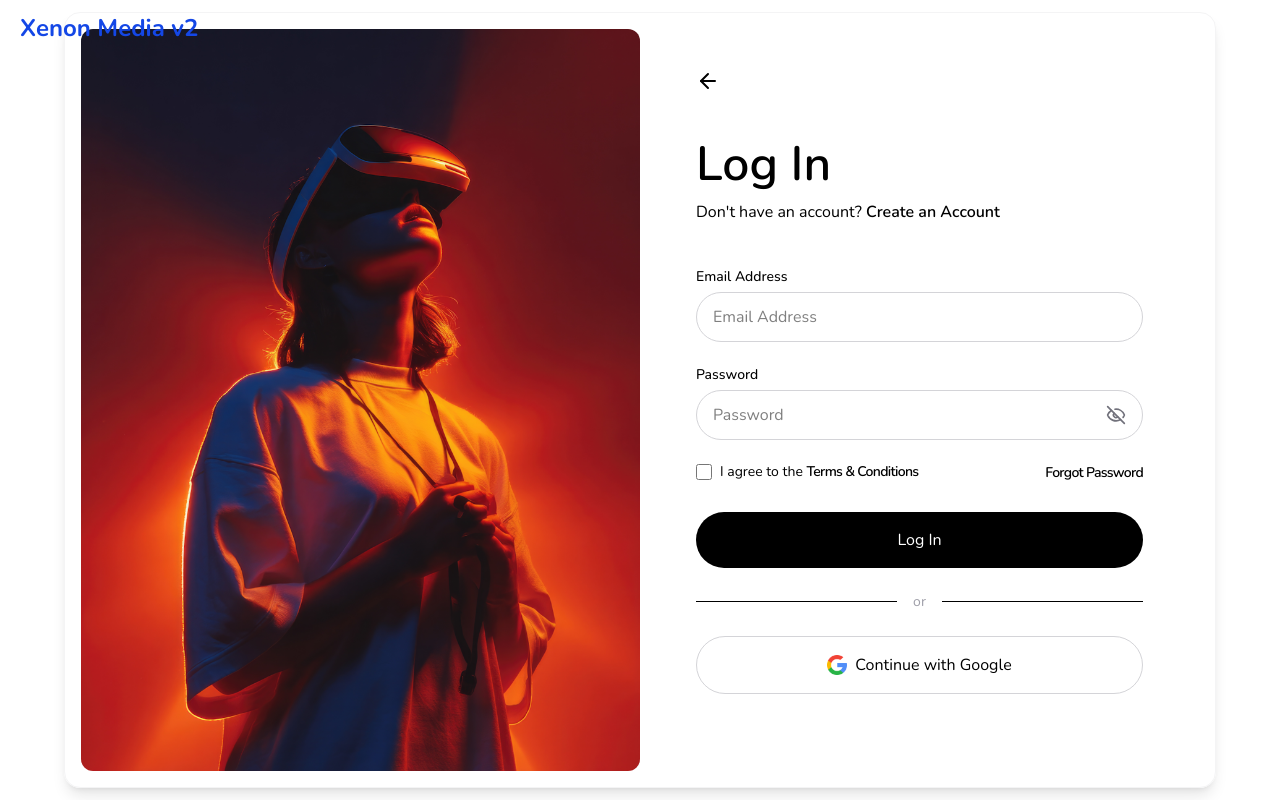
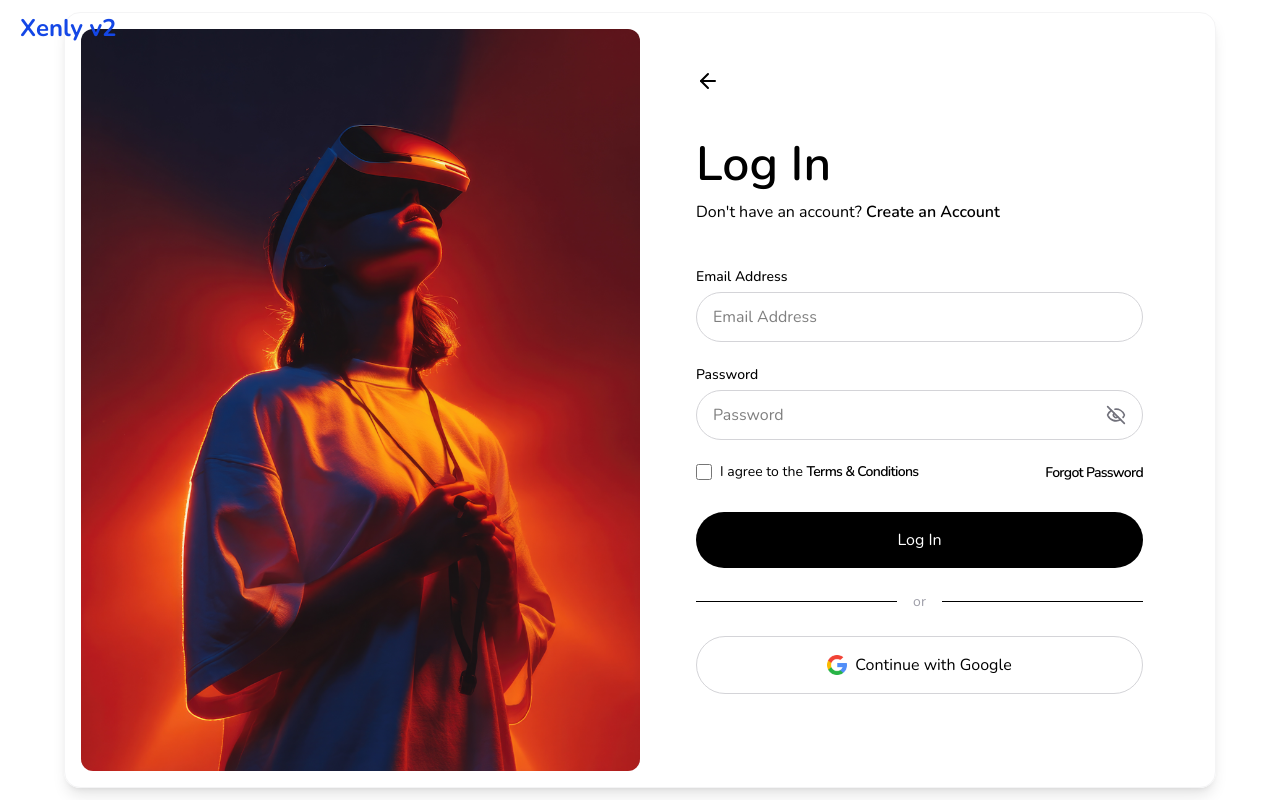
Before and after one commit to devsujoydas/xenon-media-v2-client, a React (Vite) app: page /login in a window 1280 px wide. Built offline with nearby package versions, Linux system fonts and the light colour scheme; no server answers; a web font is replaced by a local one.

Commit message:
update xenly_2.0

```diff
--- a/index.html
+++ b/index.html
@@ -6,7 +6,7 @@
   <meta name="viewport" content="width=device-width, initial-scale=1.0" />
   <link rel="shortcut icon" href="/logo.png" type="image/x-icon">
 
-  <title>Xenon Media</title>
+  <title>Xenly</title>
   <style>
     html {
       scroll-behavior: smooth;
--- a/src/Components/Navbar/Navbar.jsx
+++ b/src/Components/Navbar/Navbar.jsx
@@ -66,7 +66,7 @@ const Navbar = () => {
       <div className="fixed z-20 w-full bg-white left-0 top-0 border-b border-zinc-400 lg:hidden flex justify-between items-center px-5 py-3">
 
         <div className="">
-          <Link to={"/"} className="text-2xl font-bold font-family-winds text-blue-600 ">Xenon Media</Link>
+          <Link to={"/"} className="text-2xl font-bold font-family-winds text-blue-600 ">Xenly</Link>
         </div>
 
         <div onClick={() => setHumbarger(!humbarger)} className="md:text-5xl text-4xl cursor-pointer active:scale-95 transition-all">
@@ -81,7 +81,7 @@ const Navbar = () => {
           <div className=" space-y-6 ">
             {/* nav logo  */}
             <div className="">
-              <Link to={"/"} className="text-2xl md:text-3xl font-bold font-family-winds text-blue-600">Xenon Media</Link>
+              <Link to={"/"} className="text-2xl md:text-3xl font-bold font-family-winds text-blue-600">Xenly</Link>
             </div>
 
             <NavSearch />
@@ -139,7 +139,7 @@ const Navbar = () => {
             <div className="space-y-7 ">
               {/* nav logo  */}
               <div className=" flex justify-between px-2 items-center cursor-pointer">
-                <Link to={"/"} className="text-2xl font-semibold   text-blue-600">Xenon Media</Link>
+                <Link to={"/"} className="text-2xl font-semibold   text-blue-600">Xenly</Link>
                 <IoCloseSharp onClick={() => setHumbarger(!humbarger)} className="md:text-4xl text-3xl " />
               </div>
               <NavSearch />
--- a/src/Pages/Admin/AdminLayout.jsx
+++ b/src/Pages/Admin/AdminLayout.jsx
@@ -6,7 +6,7 @@ const AdminLayout = () => {
         <div className="min-h-screen   bg-gray-50">
 
             <div className=" bg-white shadow-md flex md:flex-row flex-col items-baseline justify-between gap-2 p-3 md:p-6 sticky top-0 z-50">
-                <Link to={"/"} className="md:text-3xl text-xl font-semibold   text-blue-600">Xenon Media Admin Panel</Link>
+                <Link to={"/"} className="md:text-3xl text-xl font-semibold   text-blue-600">Xenly Admin Panel</Link>
                 <ul className=" flex items-baseline md:gap-2 md:flex-row flex-wrap md:text-[16px] text-xs">
                     {[
                         { to: "/admin/dashboard", label: "Dashboard" },
--- a/src/Pages/Authentication/ForgotPasswordUpdated.jsx
+++ b/src/Pages/Authentication/ForgotPasswordUpdated.jsx
@@ -8,7 +8,7 @@ const ForgotPasswordUpdated = () => {
 
   return (
     <div className='  min-h-screen flex items-center justify-center px-4 sm:px-6 lg:px-0'>
-      <Link to={"/"} className='fixed top-3 left-5 text-blue-700 font-bold font-momo-poppins text-2xl'>Xenon Media v2</Link>
+      <Link to={"/"} className='fixed top-3 left-5 text-blue-700 font-bold font-momo-poppins text-2xl'>Xenly v2</Link>
 
       <div className='w-full max-w-md md:max-w-xl lg:max-w-4xl xl:max-w-6xl  rounded-2xl overflow-hidden xl:grid xl:grid-cols-2 lg:shadow-lg lg:border border-zinc-100 p-4'>
 
--- a/src/Pages/Authentication/LoginUpdated.jsx
+++ b/src/Pages/Authentication/LoginUpdated.jsx
@@ -31,7 +31,7 @@ const queryClient = useQueryClient();
 
   return (
     <div className=' min-h-screen flex items-center justify-center px-4 sm:px-6 lg:px-0'>
-      <Link to={"/"} className='fixed top-3 left-5 text-blue-700 font-bold font-momo-poppins text-2xl'>Xenon Media v2</Link>
+      <Link to={"/"} className='fixed top-3 left-5 text-blue-700 font-bold font-momo-poppins text-2xl'>Xenly v2</Link>
 
       <div className='w-full max-w-md md:max-w-xl lg:max-w-4xl xl:max-w-6xl  rounded-2xl overflow-hidden xl:grid xl:grid-cols-2 lg:shadow-lg lg:border border-zinc-100 p-4'>
 
--- a/src/Pages/Authentication/ResetPasswordUpdated.jsx
+++ b/src/Pages/Authentication/ResetPasswordUpdated.jsx
@@ -10,7 +10,7 @@ const ResetPasswordUpdated = () => {
 
     return (
         <div className='  min-h-screen flex items-center justify-center px-4 sm:px-6 lg:px-0'>
-            <Link to={"/"} className='fixed top-3 left-5 text-blue-700 font-bold font-momo-poppins text-2xl'>Xenon Media v2</Link>
+            <Link to={"/"} className='fixed top-3 left-5 text-blue-700 font-bold font-momo-poppins text-2xl'>Xenly v2</Link>
 
 
             <div className='w-full max-w-md md:max-w-xl lg:max-w-4xl xl:max-w-6xl  rounded-2xl overflow-hidden xl:grid xl:grid-cols-2 lg:shadow-lg lg:border border-zinc-100 p-4'>
--- a/src/Pages/Authentication/SignupUpdated.jsx
+++ b/src/Pages/Authentication/SignupUpdated.jsx
@@ -34,7 +34,7 @@ const SignupUpdated = () => {
 
   return (
     <div className='  min-h-screen flex items-center justify-center px-4 sm:px-6 lg:px-0'>
-      <Link to={"/"} className='fixed top-3 left-5 text-blue-700 font-bold font-momo-poppins text-2xl'>Xenon Media v2</Link>
+      <Link to={"/"} className='fixed top-3 left-5 text-blue-700 font-bold font-momo-poppins text-2xl'>Xenly v2</Link>
 
       <div className='w-full max-w-md md:max-w-xl lg:max-w-4xl xl:max-w-6xl  rounded-2xl overflow-hidden xl:grid xl:grid-cols-2 shadow-lg border border-zinc-100 p-4'>
 
--- a/src/Pages/ForgotPassword/ForgotPassword.jsx
+++ b/src/Pages/ForgotPassword/ForgotPassword.jsx
@@ -55,7 +55,7 @@ const ForgotPassword = () => {
 
       <div className="md:col-span-1 h-screen p-8   ">
         <div className="">
-          <Link to={"/"} className="text-3xl font-semibold   text-blue-600">Xenon Media</Link>
+          <Link to={"/"} className="text-3xl font-semibold   text-blue-600">Xenly</Link>
         </div>
 
         <div className="h-full  flex justify-center items-center">
--- a/src/Pages/Login/Login.jsx
+++ b/src/Pages/Login/Login.jsx
@@ -43,7 +43,7 @@ const Login = () => {
     return (
         <div className="  p-8 bg-white h-screen overflow-hidden ">
             <div className="">
-                <Link to="/" className="text-3xl font-semibold   text-blue-600">Xenon Media</Link>
+                <Link to="/" className="text-3xl font-semibold   text-blue-600">Xenly</Link>
             </div>
             <div className="h-full flex justify-center items-center w-full mx-auto ">
                 <div className="grid grid-cols-1 w-full xl:grid-cols-2">
--- a/src/Pages/Signup/Signup.jsx
+++ b/src/Pages/Signup/Signup.jsx
@@ -102,7 +102,7 @@ const Signup = () => {
                     to="/"
                     className="text-3xl font-semibold   text-blue-600"
                 >
-                    Xenon Media
+                    Xenly
                 </Link>
 
                 <div className="h-full flex justify-center items-center lg:w-2/4 w-full mx-auto">
```
Also changed, not shown: 1 other file (tests, documents, lock files or other folders).
